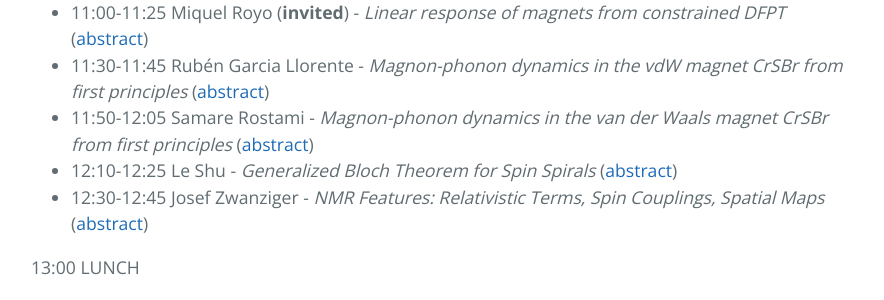
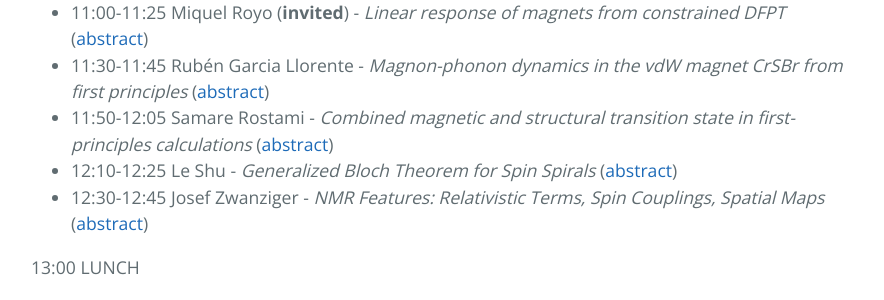
Before and after one commit to abinit/abidev2026, a Jekyll site: the page built from docs/program.md, in a window 1280 px wide and 900 px high, scrolled down 1488 px. Shown: the part 155-455 px from the top of the window, without its empty margins (193-1077 px from the left). Built offline with Jekyll 4.4.1, drawn with Linux system fonts in a browser that asks for light colours; the repository's description, which GitHub fills in, is left out.

Commit message:
Update program.md
The title of Samare's talk was wrong (it was the same as Ruben's). Fixed.

```diff
--- a/docs/program.md
+++ b/docs/program.md
@@ -53,7 +53,7 @@ _Every oral presentation is followed by some time for discussion, at least 5 min
 
 - 11:00-11:25 Miquel Royo (**invited**) - _Linear response of magnets from constrained DFPT_ ([abstract](abstracts.md#Royo))
 - 11:30-11:45 Rubén Garcia Llorente - _Magnon-phonon dynamics in the vdW magnet CrSBr from first principles_ ([abstract](abstracts.md#Llorente))
-- 11:50-12:05 Samare Rostami - _Magnon-phonon dynamics in the van der Waals magnet CrSBr from first principles_ ([abstract](abstracts.md#Rostami))
+- 11:50-12:05 Samare Rostami - _Combined magnetic and structural transition state in first-principles calculations_ ([abstract](abstracts.md#Rostami))
 - 12:10-12:25 Le Shu - _Generalized Bloch Theorem for Spin Spirals_ ([abstract](abstracts.md#Shu))
 - 12:30-12:45 Josef Zwanziger - _NMR Features: Relativistic Terms, Spin Couplings, Spatial Maps_ ([abstract](abstracts.md#Zwanziger))
 
```
